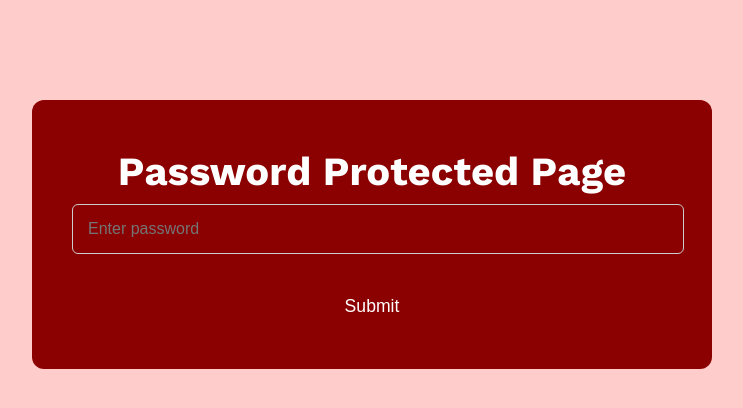
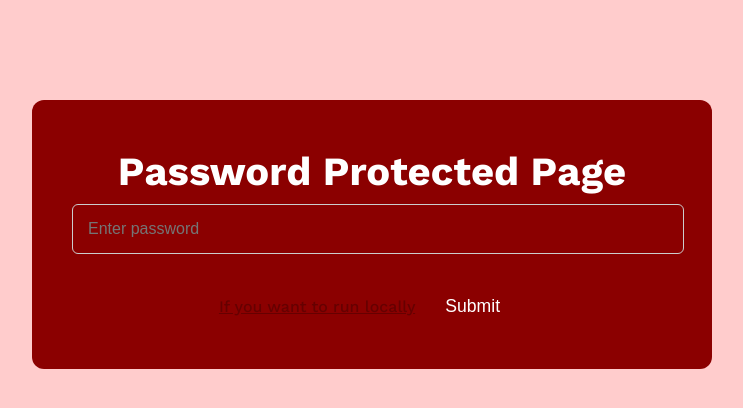
Before and after one commit to Thebest-Fish/UnblockedGames, a plain HTML site: page Games/AllTheGames.html in a window 1280 px wide. Shown: the whole page, without its empty margins (268-1011 px from the left). Drawn offline with nearby package versions, Linux system fonts and the light colour scheme.

Commit message:
Update AllTheGames.html

```diff
--- a/Games/AllTheGames.html
+++ b/Games/AllTheGames.html
@@ -48,7 +48,7 @@ If you wish to use any part of this website, please contact 96654@psdschools.org
   <div class="container" id="passwordContainer">
     <color>Password Protected Page</color>
     <input type="password" id="password" class="password-input" placeholder="Enter password">
-
+    <a href="https://github.com/Thebest-Fish/UnblockedGames/tree/Games">If you want to run locally</a>
     <button class="button1" onclick="checkPassword()">Submit</button>
 
   </div>
```
